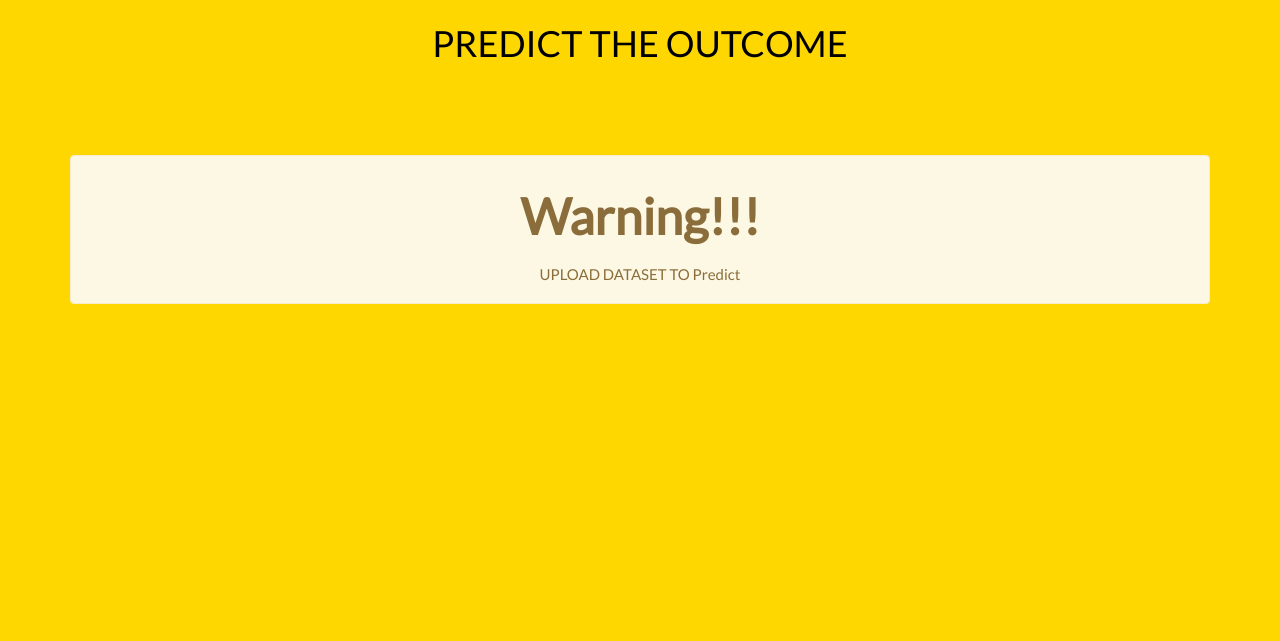
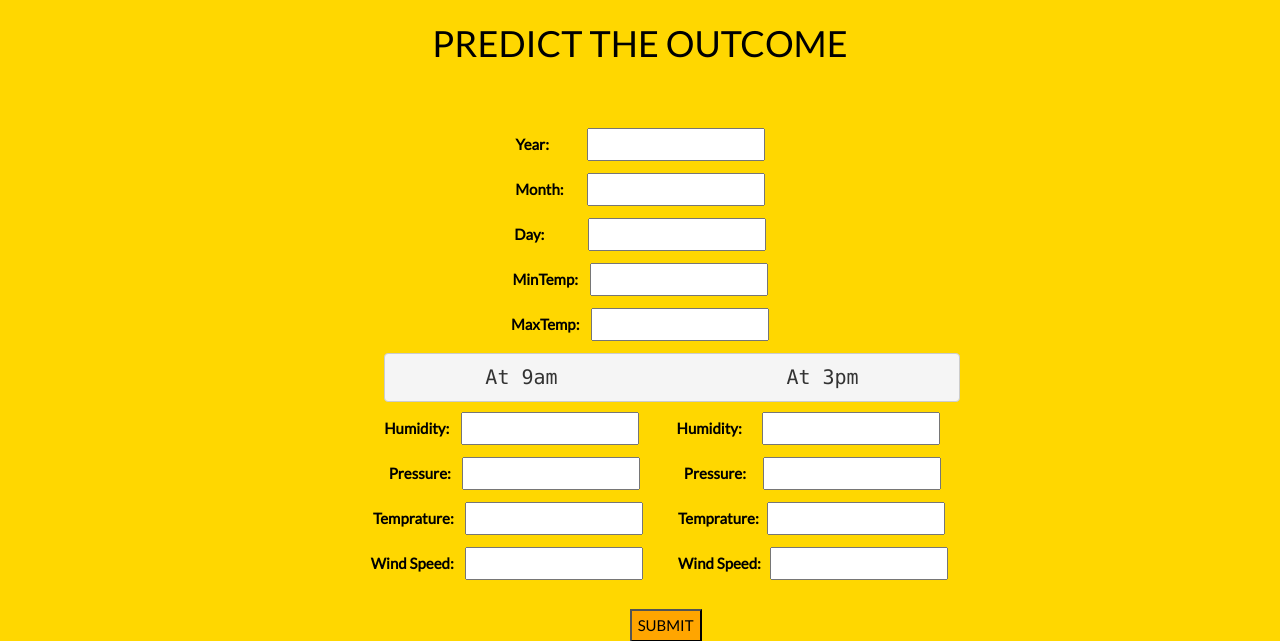
Before and after one commit to Bimalkumar385/rainfallprediction, a Flask app: page /predict in a window 1280 px wide. Shown: the part 50-691 px from the top of the page. Run offline with Flask 2, Linux system fonts and the light colour scheme; some libraries are stand-ins or nearby versions.

Commit message:
Update prediction.html

```diff
--- a/templates/prediction.html
+++ b/templates/prediction.html
@@ -213,14 +213,6 @@
 </nav>
 <br><br><h1 align="center">PREDICT THE OUTCOME</h1><br><br>
 <div>
-  {% if msg=="unsuccess" %}
-        <br>
-        <div class="container">
-        <div class="alert alert-warning">
-        <strong><center style="font-size:50px">Warning!!!</center></strong><center>UPLOAD DATASET TO Predict</center>
-        </div></div>
-  {% else %}
-
         <div align="center">
     <div>
         <form action="/predict" method="POST" enctype="multipart/form-data" autocomplete="off">
@@ -273,9 +265,7 @@
                 </div>
             {% endif %}
 
-     {% endif %}
-        {% endif %}
-
+         {% endif %}
     </div>
 
 
```
